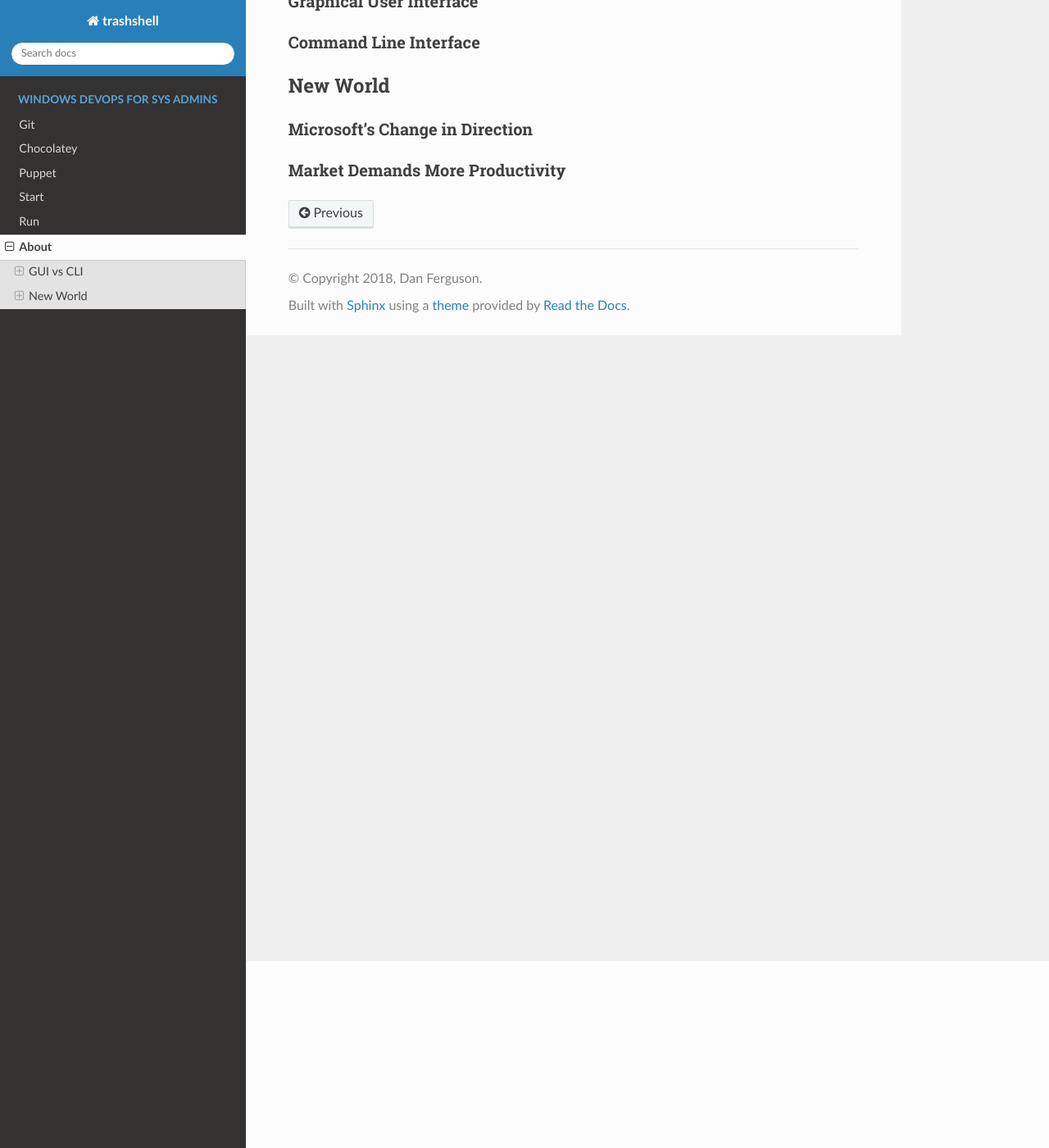
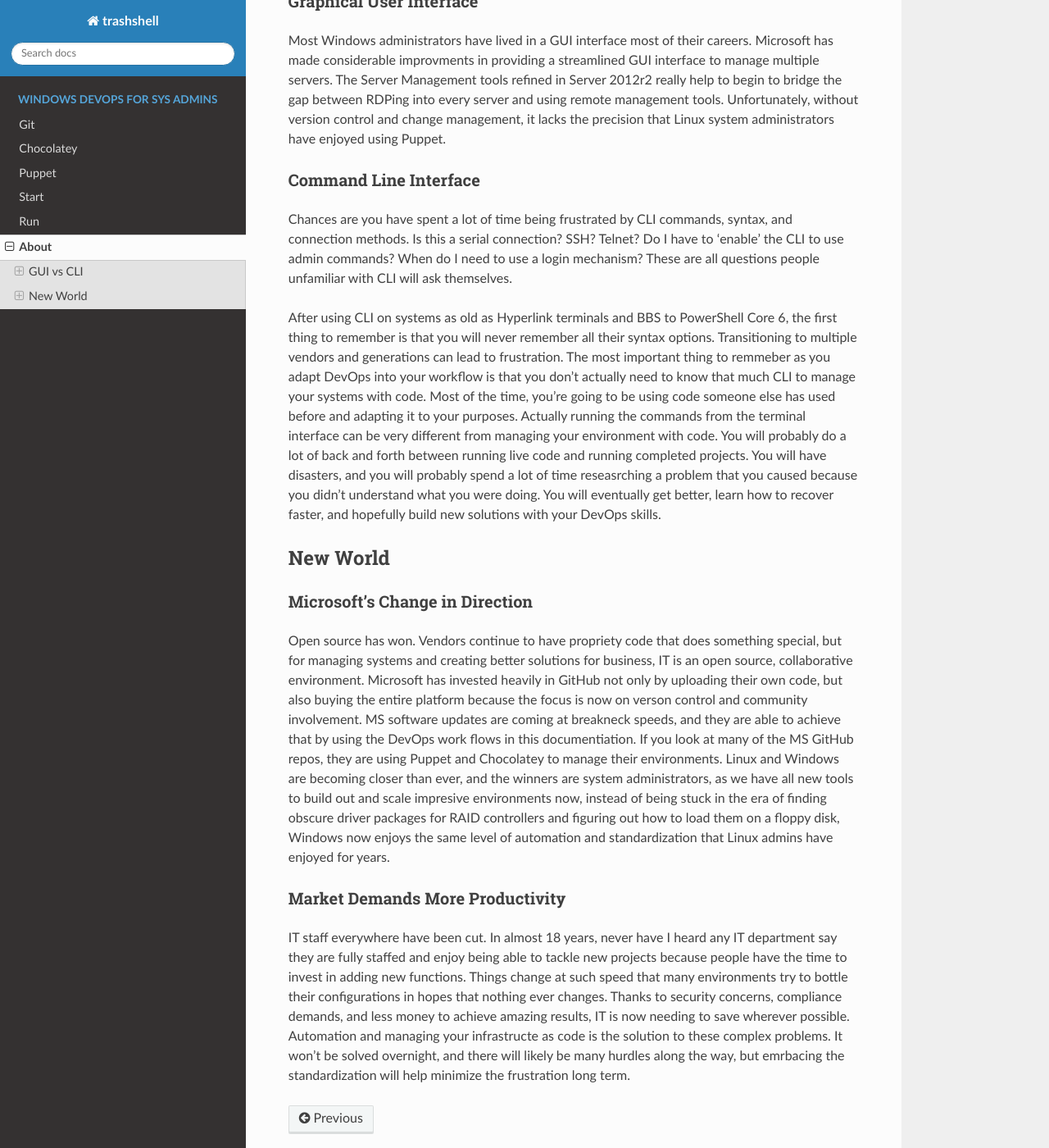
Before and after one commit to danjferguson/TrashShell, a Sphinx documentation site: the page built from docs/source/about.rst, in a window 1280 px wide and 1400 px high, scrolled down 228 px. Shown: the whole window at 82% size. Built offline with Sphinx 7.4.7 and the Read the Docs theme 2.0.0, drawn with Linux system fonts in a browser that asks for light colours.

Commit message:
added content to documentation

```diff
--- a/docs/source/about.rst
+++ b/docs/source/about.rst
@@ -8,8 +8,14 @@
 Graphical User Interface
 ------------------------
 
+Most Windows administrators have lived in a GUI interface most of their careers. Microsoft has made considerable improvments in providing a streamlined GUI interface to manage multiple servers. The Server Management tools refined in Server 2012r2 really help to begin to bridge the gap between RDPing into every server and using remote management tools. Unfortunately, without version control and change management, it lacks the precision that Linux system administrators have enjoyed using Puppet.
+
 Command Line Interface
 ----------------------
+
+Chances are you have spent a lot of time being frustrated by CLI commands, syntax, and connection methods. Is this a serial connection? SSH? Telnet? Do I have to 'enable' the CLI to use admin commands? When do I need to use a login mechanism? These are all questions people unfamiliar with CLI will ask themselves.
+
+After using CLI on systems as old as Hyperlink terminals and BBS to PowerShell Core 6, the first thing to remember is that you will never remember all their syntax options. Transitioning to multiple vendors and generations can lead to frustration. The most important thing to remmeber as you adapt DevOps into your workflow is that you don't actually need to know that much CLI to manage your systems with code. Most of the time, you're going to be using code someone else has used before and adapting it to your purposes. Actually running the commands from the terminal interface can be very different from managing your environment with code. You will probably do a lot of back and forth between running live code and running completed projects. You will have disasters, and you will probably spend a lot of time reseasrching a problem that you caused because you didn't understand what you were doing. You will eventually get better, learn how to recover faster, and hopefully build new solutions with your DevOps skills.
 
 New World
 #########
@@ -17,5 +23,9 @@
 Microsoft's Change in Direction
 -------------------------------
 
+Open source has won. Vendors continue to have propriety code that does something special, but for managing systems and creating better solutions for business, IT is an open source, collaborative environment. Microsoft has invested heavily in GitHub not only by uploading their own code, but also buying the entire platform because the focus is now on verson control and community involvement. MS software updates are coming at breakneck speeds, and they are able to achieve that by using the DevOps work flows in this documentiation. If you look at many of the MS GitHub repos, they are using Puppet and Chocolatey to manage their environments. Linux and Windows are becoming closer than ever, and the winners are system administrators, as we have all new tools to build out and scale impresive environments now, instead of being stuck in the era of finding obscure driver packages for RAID controllers and figuring out how to load them on a floppy disk, Windows now enjoys the same level of automation and standardization that Linux admins have enjoyed for years.
+
 Market Demands More Productivity
 --------------------------------
+
+IT staff everywhere have been cut. In almost 18 years, never have I heard any IT department say they are fully staffed and enjoy being able to tackle new projects because people have the time to invest in adding new functions. Things change at such speed that many environments try to bottle their configurations in hopes that nothing ever changes. Thanks to security concerns, compliance demands, and less money to achieve amazing results, IT is now needing to save wherever possible. Automation and managing your infrastructe as code is the solution to these complex problems. It won't be solved overnight, and there will likely be many hurdles along the way, but emrbacing the standardization will help minimize the frustration long term.
```
Also changed, not shown: 5 other files.
